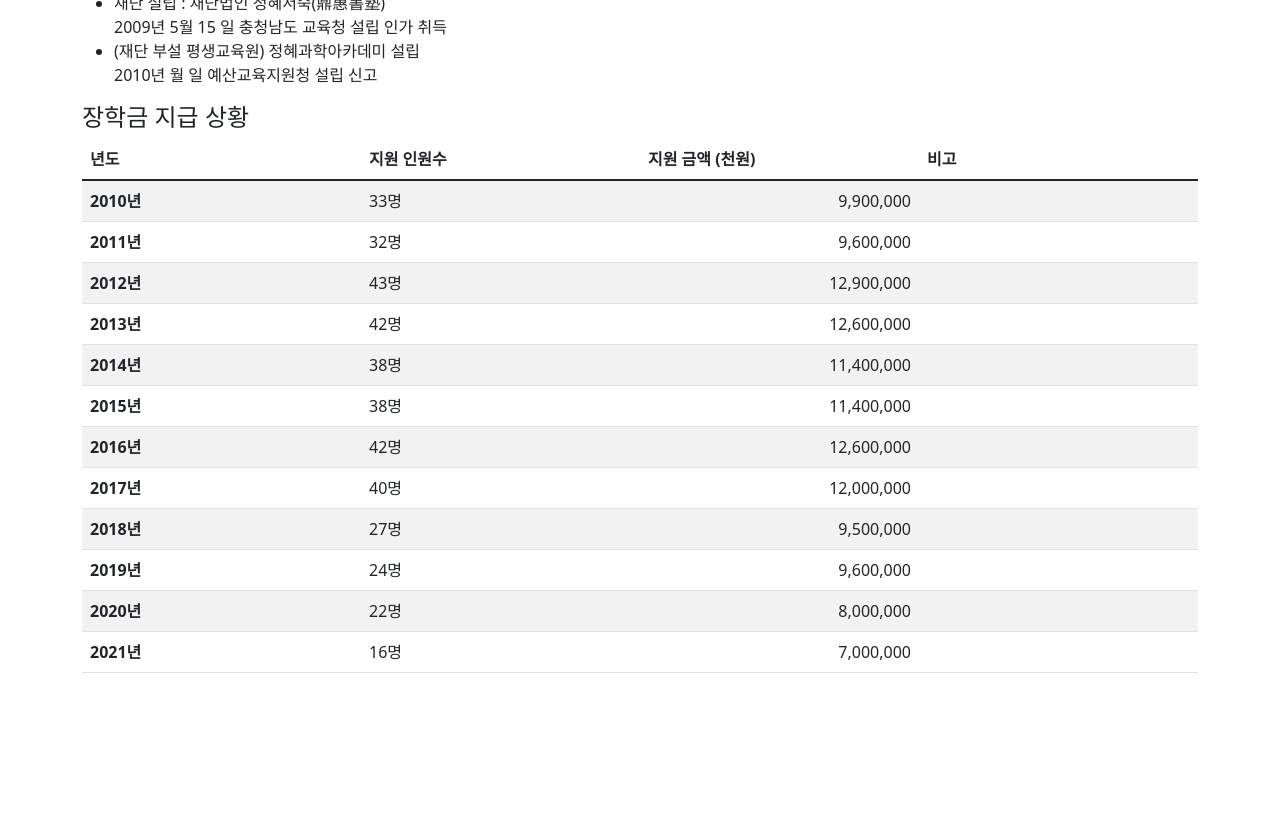
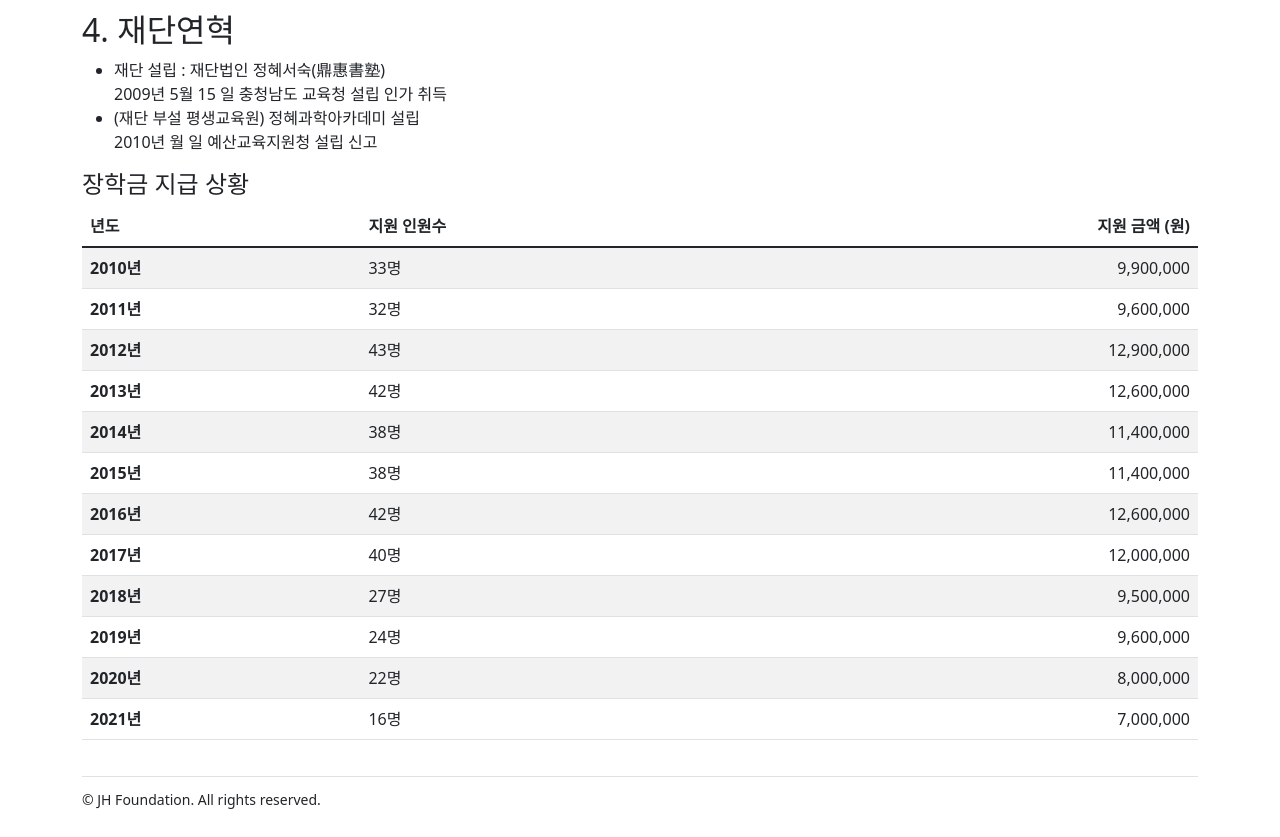
Before and after one commit to funsci/foundation, a plain HTML site: page index.html in a window 1280 px wide. Shown: the part 749-1586 px from the top of the page. Before the commit the page ends 1438 px from the top, so only its background shows below. Drawn offline with nearby package versions, Linux system fonts and the light colour scheme.

Commit message:
스타일 수정

```diff
--- a/index.html
+++ b/index.html
@@ -14,11 +14,11 @@
   </head>
   <body>
     <div class="container">
-      <nav class="navbar navbar-expand-lg navbar-light bg-light">
-        <span class="navbar-brand mb-0 h1">재단법인 정혜서숙</span>
-      </nav>
+      <div class="container page-header border-bottom border-primary">
+        <h1>재단법인 정혜서숙</h1>
+      </div>
 
-      <div class="pageContent">
+      <div class="container page-content">
         <h2>1. 재단 설립취지</h2>
         <p>
           천연자원이 없는 우리나라에서 국제적 경쟁력을 유지할 수 있는 길은
@@ -84,86 +84,77 @@
               <tr>
                 <th scope="col">년도</th>
                 <th scope="col">지원 인원수</th>
-                <th scope="col">지원 금액 (천원)</th>
-                <th scope="col">비고</th>
+                <th scope="col" class="right">지원 금액 (원)</th>
               </tr>
             </thead>
             <tbody>
               <tr>
                 <th scope="row">2010년</th>
                 <td>33명</td>
-                <td class="td-right">9,900,000</td>
-                <td></td>
+                <td class="right">9,900,000</td>
               </tr>
               <tr>
                 <th scope="row">2011년</th>
                 <td>32명</td>
-                <td class="td-right">9,600,000</td>
-                <td></td>
+                <td class="right">9,600,000</td>
               </tr>
               <tr>
                 <th scope="row">2012년</th>
                 <td>43명</td>
-                <td class="td-right">12,900,000</td>
-                <td></td>
+                <td class="right">12,900,000</td>
               </tr>
               <tr>
                 <th scope="row">2013년</th>
                 <td>42명</td>
-                <td class="td-right">12,600,000</td>
-                <td></td>
+                <td class="right">12,600,000</td>
               </tr>
               <tr>
                 <th scope="row">2014년</th>
                 <td>38명</td>
-                <td class="td-right">11,400,000</td>
-                <td></td>
+                <td class="right">11,400,000</td>
               </tr>
               <tr>
                 <th scope="row">2015년</th>
                 <td>38명</td>
-                <td class="td-right">11,400,000</td>
-                <td></td>
+                <td class="right">11,400,000</td>
               </tr>
               <tr>
                 <th scope="row">2016년</th>
                 <td>42명</td>
-                <td class="td-right">12,600,000</td>
-                <td></td>
+                <td class="right">12,600,000</td>
               </tr>
               <tr>
                 <th scope="row">2017년</th>
                 <td>40명</td>
-                <td class="td-right">12,000,000</td>
-                <td></td>
+                <td class="right">12,000,000</td>
               </tr>
               <tr>
                 <th scope="row">2018년</th>
                 <td>27명</td>
-                <td class="td-right">9,500,000</td>
-                <td></td>
+                <td class="right">9,500,000</td>
               </tr>
               <tr>
                 <th scope="row">2019년</th>
                 <td>24명</td>
-                <td class="td-right">9,600,000</td>
-                <td></td>
+                <td class="right">9,600,000</td>
               </tr>
               <tr>
                 <th scope="row">2020년</th>
                 <td>22명</td>
-                <td class="td-right">8,000,000</td>
-                <td></td>
+                <td class="right">8,000,000</td>
               </tr>
               <tr>
                 <th scope="row">2021년</th>
                 <td>16명</td>
-                <td class="td-right">7,000,000</td>
-                <td></td>
+                <td class="right">7,000,000</td>
               </tr>
             </tbody>
           </table>
         </div>
+      </div>
+
+      <div class="container page-footer border-top">
+        <p><small>&copy; JH Foundation. All rights reserved.</small></p>
       </div>
     </div>
 
--- a/style.css
+++ b/style.css
@@ -1,14 +1,28 @@
-th {
-  width: 25%;
-}
-
 .page {
   padding: 20px;
 }
-.td-right {
+.right {
   text-align: right;
 }
-.pageContent {
+.page-header {
+  padding: 20px 0;
+  /* border-bottom: solid 2px #ccc; */
 }
-.pageFooter {
+.page-header h1 {
+  text-align: center;
 }
+
+.page-content {
+  padding: 20px 0;
+}
+.page-content h2 {
+  padding: 1.5 rem 0;
+}
+
+.page-footer {
+  padding: 10px 0;
+}
+
+/* .page-footer p {
+  font-size: small;
+} */
```
